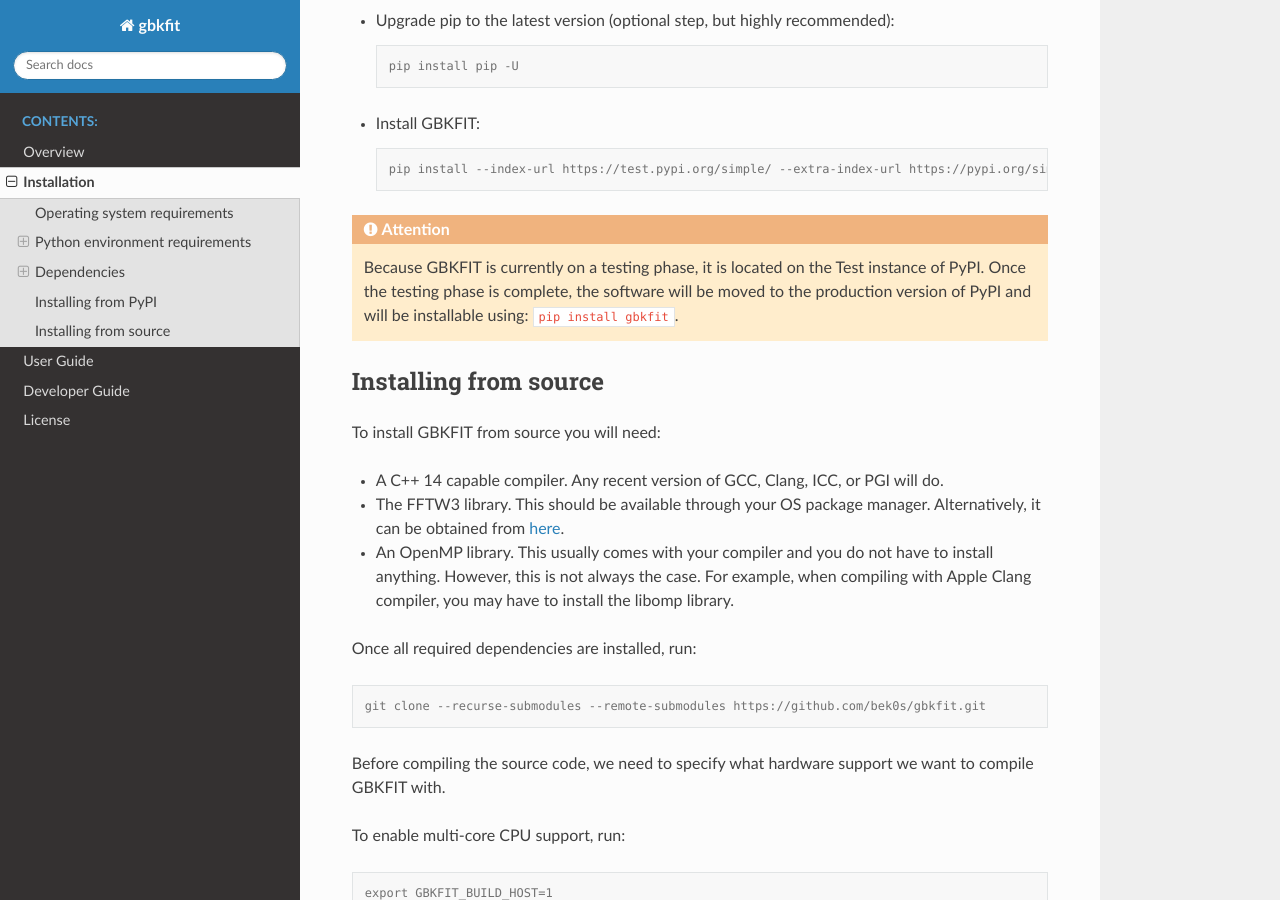
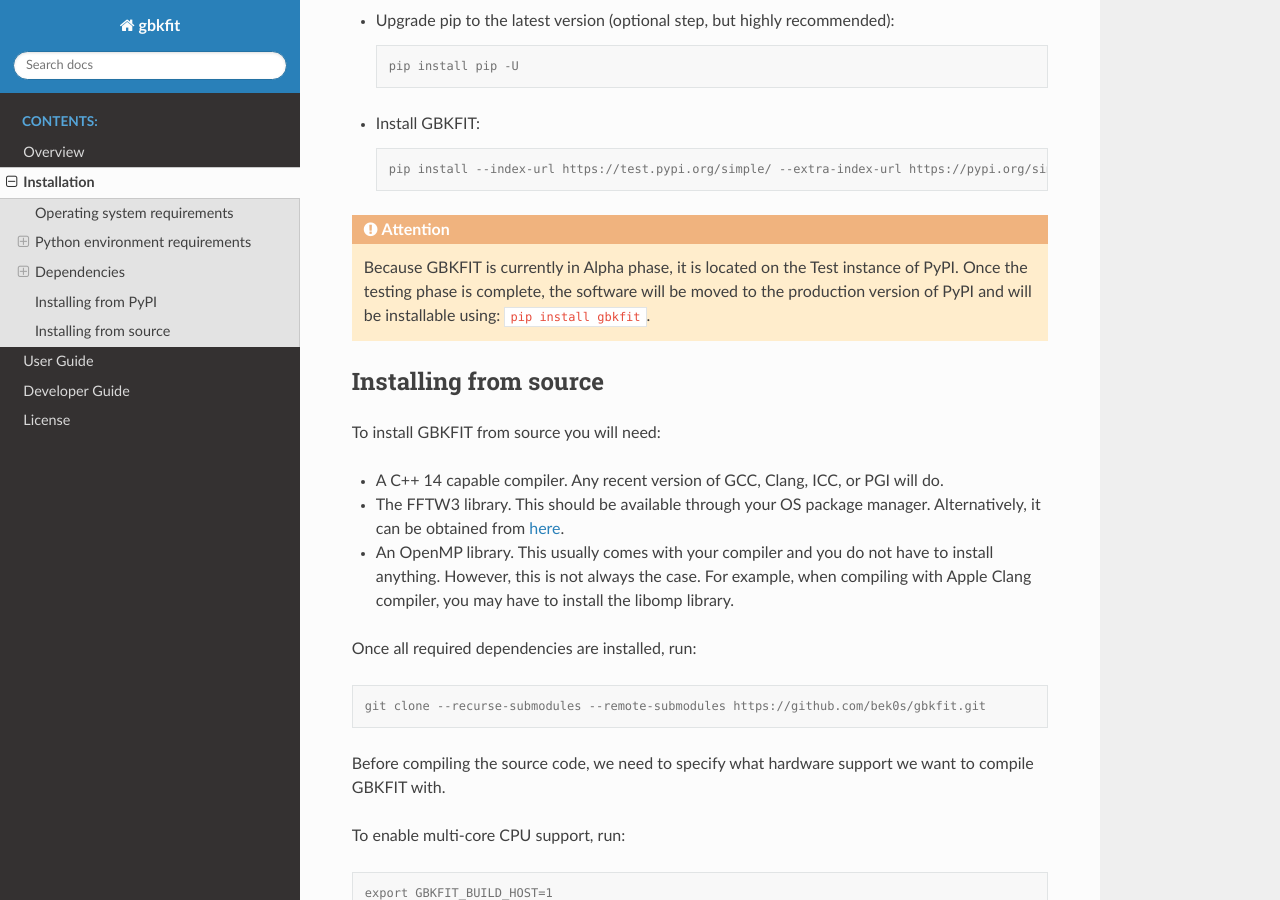
Before and after one commit to bek0s/gbkfit, a Sphinx documentation site: the page built from docs/source/install.rst, in a window 1280 px wide and 900 px high, scrolled down 1966 px. Built offline with Sphinx 7.4.7 and the Read the Docs theme 2.0.0, drawn with Linux system fonts in a browser that asks for light colours.

```diff
--- a/docs/source/install.rst
+++ b/docs/source/install.rst
@@ -100,7 +100,7 @@
      pip install --index-url https://test.pypi.org/simple/ --extra-index-url https://pypi.org/simple --no-cache-dir gbkfit
 
 .. attention::
-   Because GBKFIT is currently on a testing phase, it is located on the Test
+   Because GBKFIT is currently in Alpha phase, it is located on the Test
    instance of PyPI. Once the testing phase is complete, the software will be
    moved to the production version of PyPI and will be installable using:
    ``pip install gbkfit``.
```
